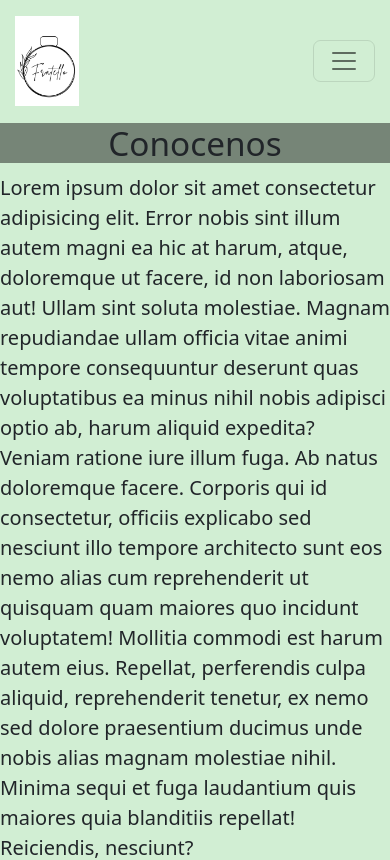
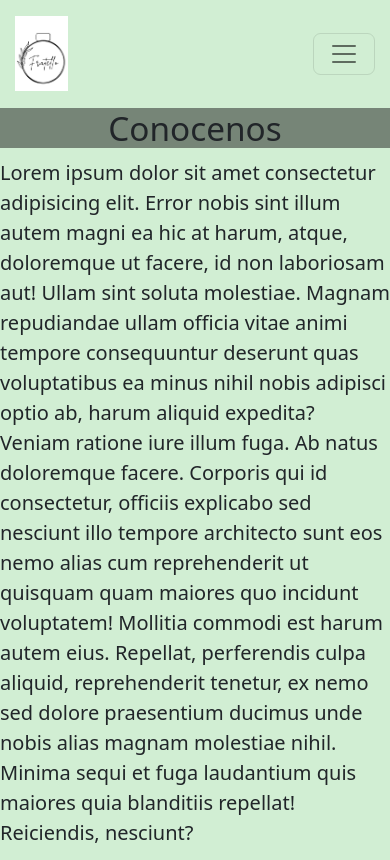
Before and after one commit to mauro756/preentrega-luquezortizmauro, a plain HTML site: page diseño/conocenos.html in a window 390 px wide. Shown: the top 860 px of the page. Drawn offline with nearby package versions, Linux system fonts and the light colour scheme; a web font is replaced by a local one.

Commit message:
termino navbar responsive

```diff
--- a/diseño/conocenos.html
+++ b/diseño/conocenos.html
@@ -13,7 +13,7 @@
         <nav class="navbar navbar-expand-lg navbar-light">
             <div class="container-fluid">
                 <a href="index.html" class="navbar-brand">
-                    <img src="imagenes/Logo.jpeg" height="90" alt="Fratello">
+                    <img src="imagenes/Logo.jpeg" height="75" alt="Fratello">
                 </a>
                 <button type="button" class="navbar-toggler" data-bs-toggle="collapse" data-bs-target="#navbarCollapse">
                     <span class="navbar-toggler-icon"></span>
```
Also changed, not shown: diseño/contactos.html (+1 -1 lines), diseño/index.html (+1 -1 lines), diseño/productos.html (+1 -1 lines), diseño/servicios.html (+1 -1 lines).
